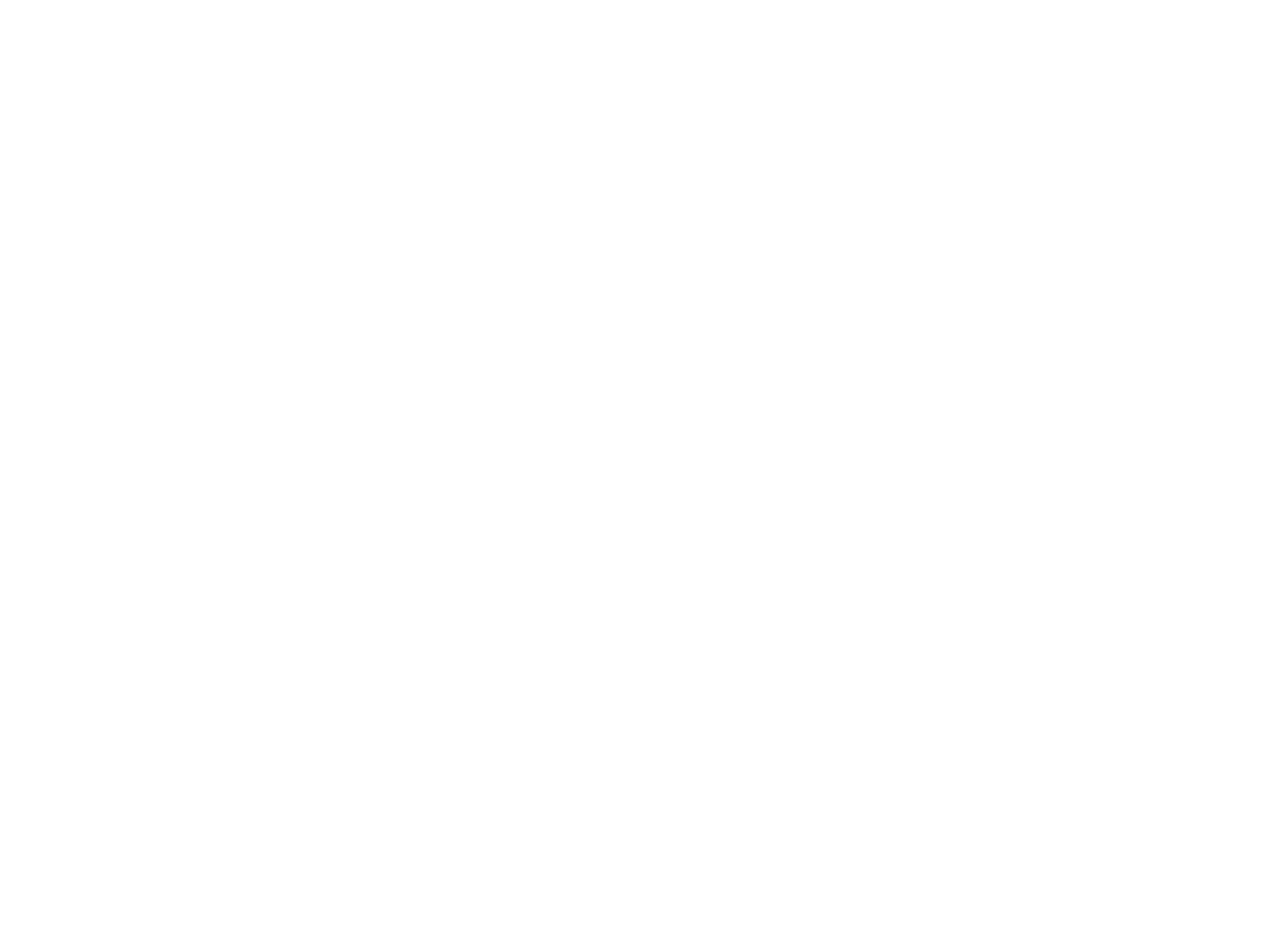
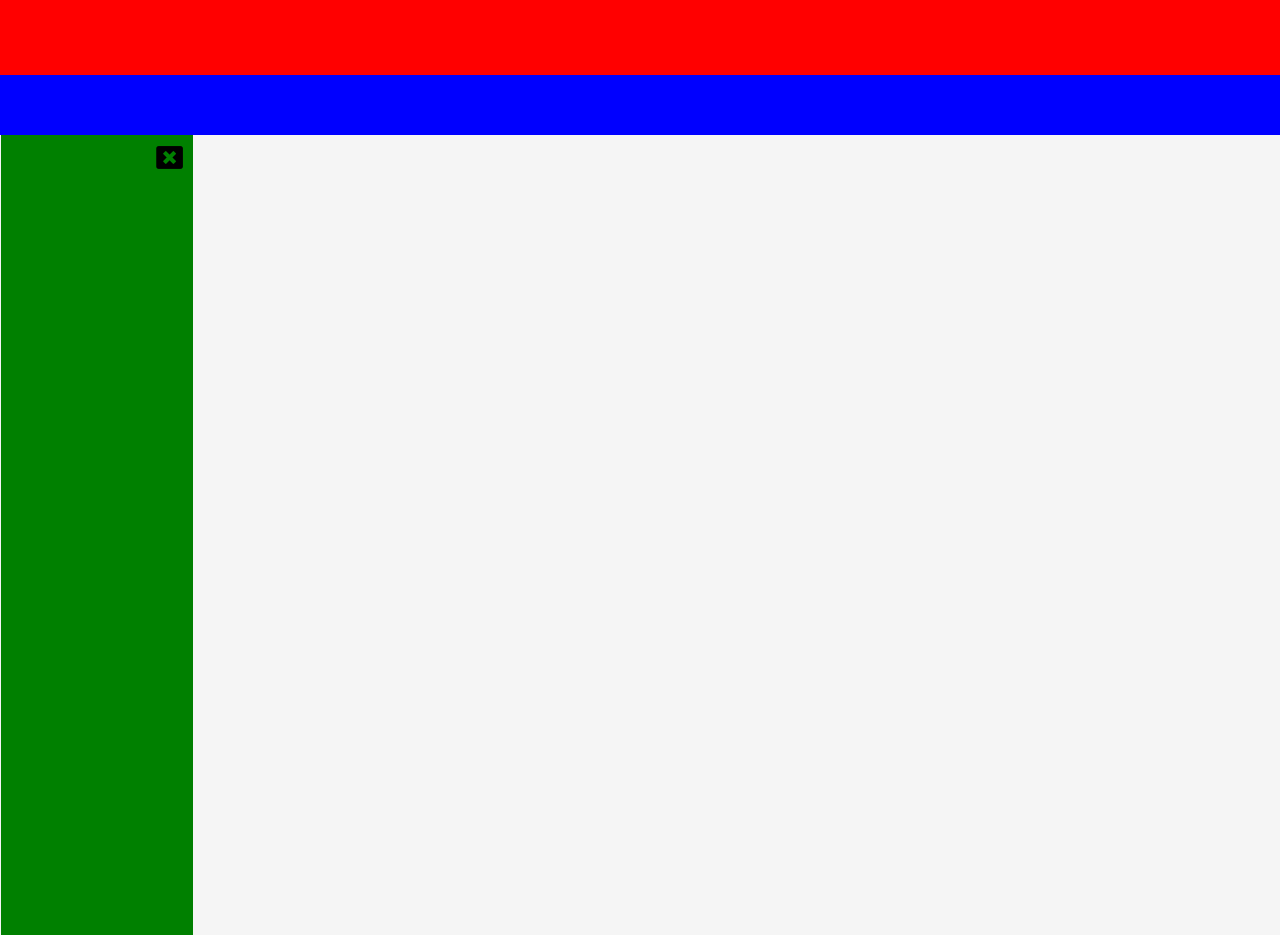
Before and after one commit to Brandon-Lee-Last/JS-Learning-Site, a plain HTML site: page views/index.html in a window 1280 px wide. Before the commit the page ends 800 px from the top, so only its background shows below. Drawn offline with nearby package versions, Linux system fonts and the light colour scheme.

Commit message:
Added Jquery Link File, started side panel menu

```diff
--- /dev/null
+++ b/recources/css/_config.scss
@@ -0,0 +1,5 @@
+* {
+    padding: 0;
+    margin: 0;
+    box-sizing: border-box;
+}
--- a/recources/css/_index.scss
+++ b/recources/css/_index.scss
@@ -1,11 +1,27 @@
 .index-body {
-    * {
-        padding: 0;
-        margin: 0;
-        box-sizing: border-box;
-    }
-    .nav-logo-top {
-        display: grid;
-        grid-template-rows: repeat(2, 50%);
+    .bg-img-main {
+        height: 970px;
+        width: 100%;
+        background-color: whitesmoke;
+        .top-nav-logo {
+            display: grid;
+            grid-template-rows: repeat(2, 50%);
+            position: fixed;
+            top: 0px;
+            width: 100%;
+            .logo-top {
+                width: 100%;
+                height: 90px;
+                background-color: red;
+                position: relative;
+            }
+            .nav-top {
+                width: 100%;
+                height: 60px;
+                background-color: blue;
+                position: relative;
+                bottom: 0px;
+            }
+        }
     }
 }
--- /dev/null
+++ b/recources/css/_panel.scss
@@ -0,0 +1,29 @@
+.open {
+    position: fixed;
+    left: 5px;
+    top: 140px;
+}
+
+.menu-btn {
+    float: right;
+    margin: 10px 10px;
+    border: 0;
+    background-color: transparent;
+    outline: 0;
+    i {
+        width: 100%;
+        height: 100%;
+        cursor: pointer;
+    }
+}
+
+.left-panel {
+    height: 100%;
+    width: 15%;
+    background-color: green;
+    z-index: 1;
+    position: fixed;
+    left: 1px;
+    top: 135px;
+    overflow: scroll;
+}
--- a/recources/css/style.scss
+++ b/recources/css/style.scss
@@ -1,3 +1,7 @@
 //Imports
 //Home page css imported.
 @import 'index';
+//config css imported.
+@import 'config';
+//left-panel css imported.
+@import 'panel';
--- a/views/index.html
+++ b/views/index.html
@@ -4,18 +4,33 @@
 <head>
     <meta charset="UTF-8">
     <meta name="viewport" content="width=device-width, initial-scale=1.0">
+    <link rel="stylesheet" href="../recources/css/style.css">
+    <link rel="stylesheet" href="https://cdnjs.cloudflare.com/ajax/libs/font-awesome/4.7.0/css/font-awesome.min.css">
     <title>Home</title>
 </head>
 
 <body class="index-body">
-    <div class="top-nav-logo">
-        <div class="logo-top">
+    <div class="bg-img-main">
+        <div class="top-nav-logo">
+            <div class="logo-top">
 
+            </div>
+            <div class="nav-top">
+
+            </div>
         </div>
-        <div class="nav-top">
-
+        <div class="open">
+            <button class="menu-btn"><i class="fa fa-bars fa-2x" aria-hidden="true"></i></button>
+        </div>
+        <div class="left-panel">
+            <div id="close-btn">
+                <button class="menu-btn"><i class="fa fa-window-close fa-2x" aria-hidden="true"></i></button>
+            </div>
         </div>
     </div>
+
+    <!--Jquery Link-->
+    <script src="https://ajax.googleapis.com/ajax/libs/jquery/3.5.1/jquery.min.js"></script>
 </body>
 
 </html>
```
Also changed, not shown: recources/css/style.css (added), 1 other file.
